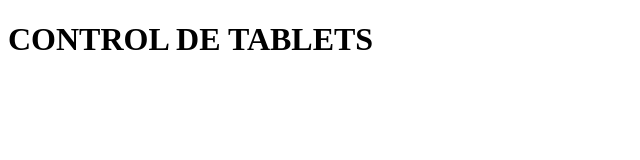
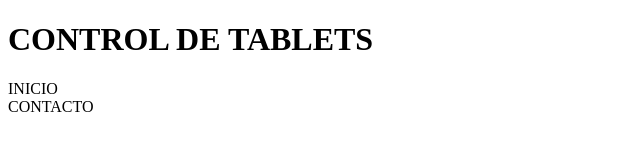
Before and after one commit to AndresProfIEsMaciaAbela/Prueba, a plain HTML site: page docs/index.html in a window 1280 px wide. Shown: the whole page, without its empty margins (0-640 px from the left). Drawn offline with Linux system fonts and the light colour scheme.

Commit message:
Añado barra navegación

```diff
--- a/docs/index.html
+++ b/docs/index.html
@@ -8,5 +8,9 @@
 </head>
 <body>
     <h1 class="titulo">CONTROL DE TABLETS</h1>
+    <nav class="barra_nav">
+        <div class="boton_nav">INICIO</div>
+        <div class="boton_nav">CONTACTO</div>
+    </nav>
 </body>
 </html>
```
